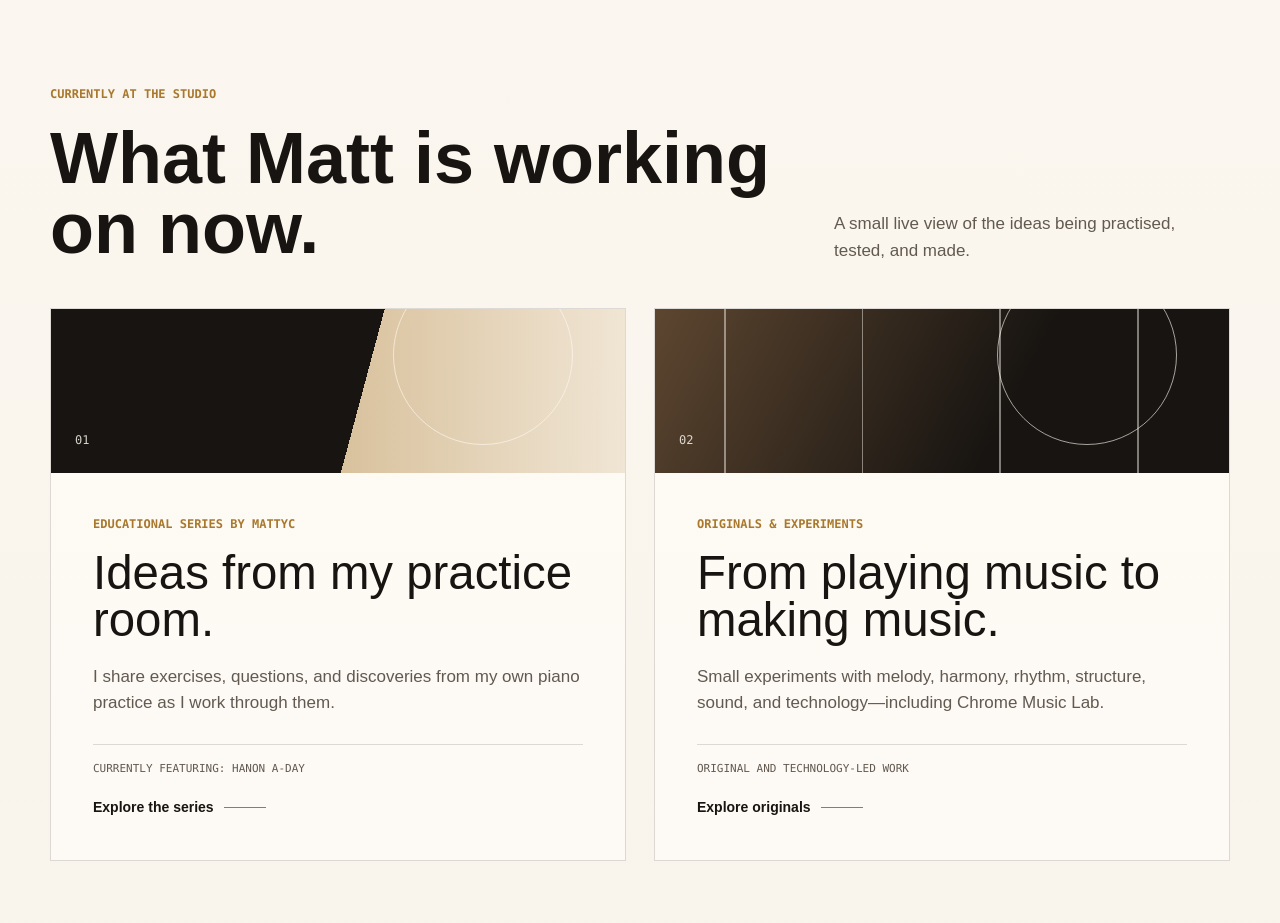
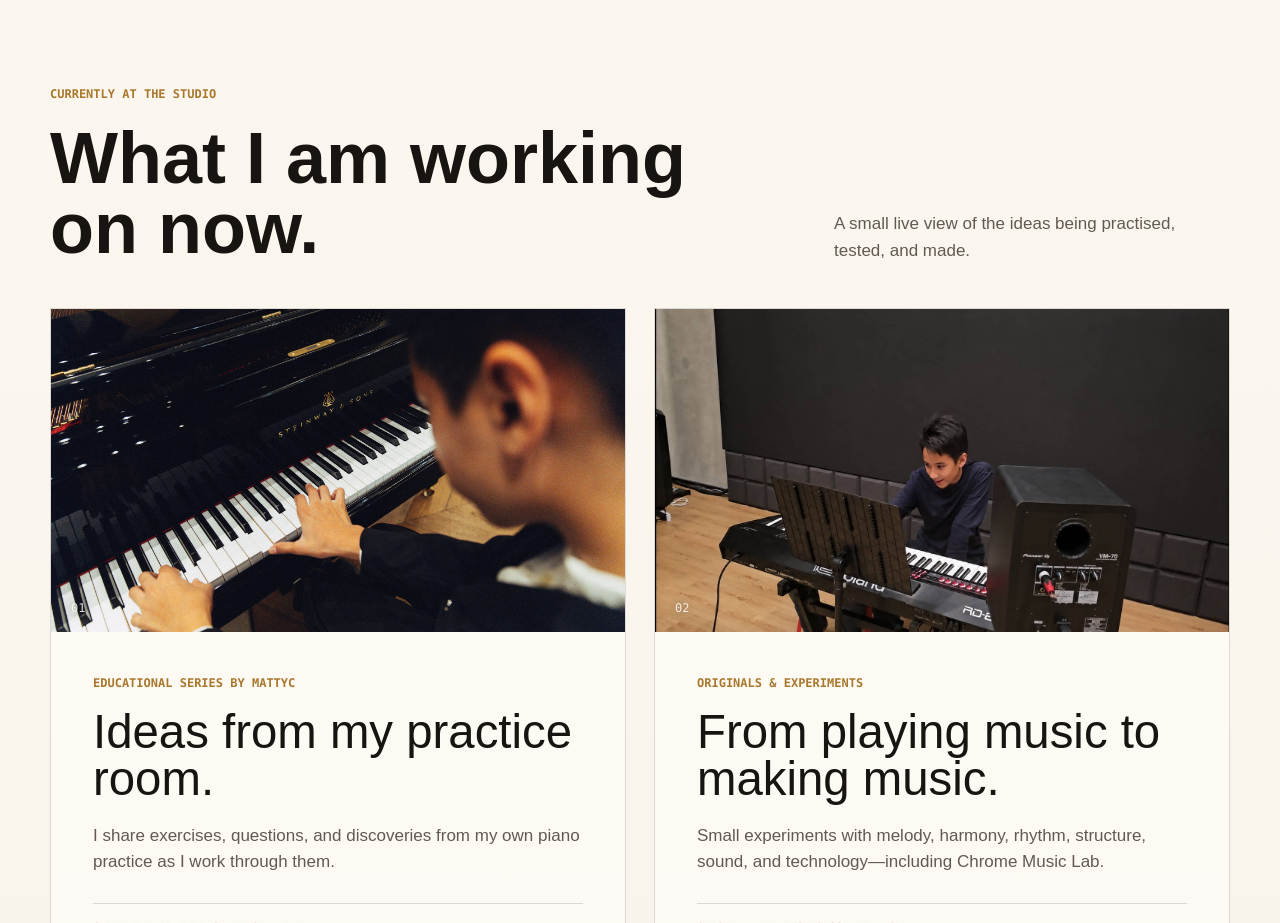
Before and after one commit to sompol-MXOS/mattyc-studio, a Next.js app: page / in a window 1280 px wide. Shown: the part 1460-2383 px from the top of the page. Built offline with nearby package versions, Linux system fonts and the light colour scheme; no server answers.

Commit message:
Update studio section heading and replace graphics with photography

```diff
--- a/app/components/CurrentlyAtStudio.tsx
+++ b/app/components/CurrentlyAtStudio.tsx
@@ -1,3 +1,4 @@
+import Image from "next/image";
 import Link from "next/link";
 import { getStudioSnapshot } from "../../lib/studio-content";
 
@@ -18,11 +19,17 @@ export function CurrentlyAtStudioLoading() {
     <section className="studio-now page-shell" aria-busy="true">
       <div className="studio-now-heading">
         <p className="eyebrow">Currently at the studio</p>
-        <h2>What Matt is working on now.</h2>
+        <h2>What I am working on now.</h2>
       </div>
       <div className="studio-now-grid">
-        <div className="studio-card studio-card-skeleton" />
-        <div className="studio-card studio-card-skeleton" />
+        <div className="studio-card studio-card-skeleton" aria-hidden="true">
+          <div className="studio-card-image" />
+          <div className="studio-card-copy" />
+        </div>
+        <div className="studio-card studio-card-skeleton" aria-hidden="true">
+          <div className="studio-card-image" />
+          <div className="studio-card-copy" />
+        </div>
       </div>
     </section>
   );
@@ -36,13 +43,21 @@ export async function CurrentlyAtStudio() {
     <section className="studio-now page-shell" aria-labelledby="studio-now-title">
       <div className="studio-now-heading">
         <p className="eyebrow">Currently at the studio</p>
-        <h2 id="studio-now-title">What Matt is working on now.</h2>
+        <h2 id="studio-now-title">What I am working on now.</h2>
         <p>A small live view of the ideas being practised, tested, and made.</p>
       </div>
 
       <div className="studio-now-grid">
         <article className="studio-card">
-          <div className="studio-card-marker" aria-hidden="true">01</div>
+          <div className="studio-card-image studio-card-image-practice">
+            <Image
+              src="/images/studio/practice-room.jpg"
+              alt="Matt practising on a Steinway grand piano"
+              fill
+              sizes="(max-width: 900px) calc(100vw - 40px), 50vw"
+            />
+            <span className="studio-card-number" aria-hidden="true">01</span>
+          </div>
           <div className="studio-card-copy">
             <p className="eyebrow">Educational Series by MattYC</p>
             <h3>Ideas from my practice room.</h3>
@@ -61,7 +76,15 @@ export async function CurrentlyAtStudio() {
         </article>
 
         <article className="studio-card">
-          <div className="studio-card-marker studio-card-marker-signal" aria-hidden="true">02</div>
+          <div className="studio-card-image studio-card-image-creation">
+            <Image
+              src="/images/studio/music-creation.jpg"
+              alt="Matt exploring music creation in the studio"
+              fill
+              sizes="(max-width: 900px) calc(100vw - 40px), 50vw"
+            />
+            <span className="studio-card-number" aria-hidden="true">02</span>
+          </div>
           <div className="studio-card-copy">
             <p className="eyebrow">Originals &amp; Experiments</p>
             <h3>From playing music to making music.</h3>
--- a/app/globals.css
+++ b/app/globals.css
@@ -1446,40 +1446,47 @@ main {
 .studio-card {
   display: grid;
   min-height: 480px;
-  grid-template-rows: 164px 1fr;
+  grid-template-rows: auto 1fr;
   border: 1px solid var(--line);
   background: var(--paper);
 }
 
-.studio-card-marker {
+.studio-card-image {
   position: relative;
-  display: flex;
-  align-items: flex-end;
+  aspect-ratio: 16 / 9;
   overflow: hidden;
-  padding: 24px;
-  background:
-    linear-gradient(105deg, #171411 0 54%, transparent 54%),
-    linear-gradient(90deg, rgba(169, 120, 44, 0.72), rgba(169, 120, 44, 0.16));
-  color: rgba(255, 250, 242, 0.82);
+  background: rgba(23, 20, 17, 0.08);
+}
+
+.studio-card-image img {
+  object-fit: cover;
+  transition: transform 600ms cubic-bezier(0.22, 1, 0.36, 1);
+}
+
+.studio-card-image-practice img {
+  object-position: 50% 68%;
+}
+
+.studio-card-image-creation img {
+  object-position: 50% 62%;
+}
+
+.studio-card-number {
+  position: absolute;
+  bottom: 18px;
+  left: 20px;
+  z-index: 1;
+  color: rgba(255, 250, 242, 0.86);
   font-family: Consolas, "Courier New", monospace;
   font-size: 12px;
-}
-
-.studio-card-marker::after {
-  position: absolute;
-  top: -44px;
-  right: 9%;
-  width: 180px;
-  height: 180px;
-  border: 1px solid rgba(255, 250, 242, 0.62);
-  border-radius: 50%;
-  content: "";
-}
-
-.studio-card-marker-signal {
-  background:
-    repeating-linear-gradient(90deg, transparent 0 12%, rgba(255, 250, 242, 0.45) 12% 12.3%, transparent 12.3% 24%),
-    linear-gradient(118deg, #5d4630, #171411 62%);
+  line-height: 1;
+  text-shadow: 0 1px 8px rgba(0, 0, 0, 0.48);
+}
+
+@media (hover: hover) and (pointer: fine) {
+  .studio-card:hover .studio-card-image img {
+    transform: scale(1.035);
+  }
 }
 
 .studio-card-copy {
@@ -1531,14 +1538,23 @@ main {
 .studio-card-skeleton {
   min-height: 480px;
   border-color: transparent;
-  background:
-    linear-gradient(100deg, rgba(23, 20, 17, 0.04) 20%, rgba(255, 255, 255, 0.48) 36%, rgba(23, 20, 17, 0.04) 52%) 0 0 / 240% 100%,
-    var(--paper);
-  animation: studio-loading 1.4s ease infinite;
+  background: var(--paper);
+}
+
+.studio-card-skeleton .studio-card-image,
+.studio-card-skeleton .studio-card-copy {
+  background: rgba(23, 20, 17, 0.06);
+  animation: studio-loading 1.4s ease-in-out infinite alternate;
+}
+
+.studio-card-skeleton .studio-card-copy {
+  margin: clamp(26px, 3.6vw, 42px);
+  min-height: 300px;
+  padding: 0;
 }
 
 @keyframes studio-loading {
-  to { background-position: -240% 0; }
+  to { opacity: 0.45; }
 }
 
 .creation-hub {
@@ -2005,7 +2021,12 @@ main {
 }
 
 @media (prefers-reduced-motion: reduce) {
-  .studio-card-skeleton {
+  .studio-card-image img {
+    transition: none;
+  }
+
+  .studio-card-skeleton .studio-card-image,
+  .studio-card-skeleton .studio-card-copy {
     animation: none;
   }
 }
```
Also changed, not shown: public/images/studio/music-creation.jpg (added), public/images/studio/practice-room.jpg (added).
